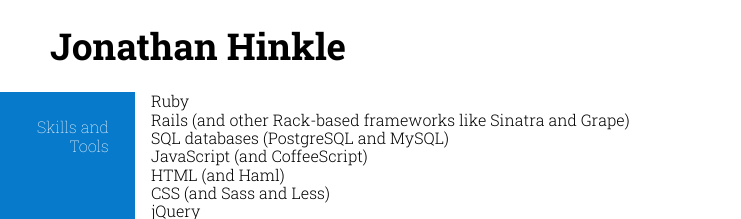
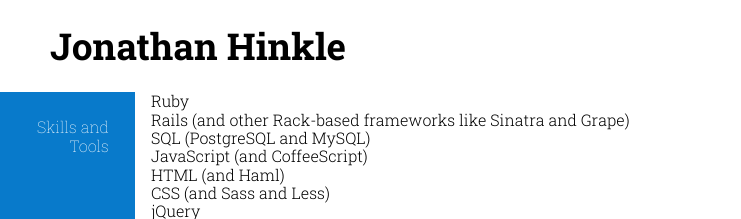
Before and after one commit to hynkle/resume, a plain HTML site: page src/resume.jade in a window 1280 px wide. Shown: the top 219 px of the page, without its empty margins (0-741 px from the left). Drawn offline with nearby package versions, Linux system fonts and the light colour scheme; files that its build step writes are made by us from their sources.

Commit message:
change 'SQL databases' skill to 'SQL'

```diff
--- a/src/resume.jade
+++ b/src/resume.jade
@@ -15,7 +15,7 @@
         ul
           li Ruby
           li Rails (and other Rack-based frameworks like Sinatra and Grape)
-          li SQL databases (PostgreSQL and MySQL)
+          li SQL (PostgreSQL and MySQL)
           li JavaScript (and CoffeeScript)
           li HTML (and Haml)
           li CSS (and Sass and Less)
```
